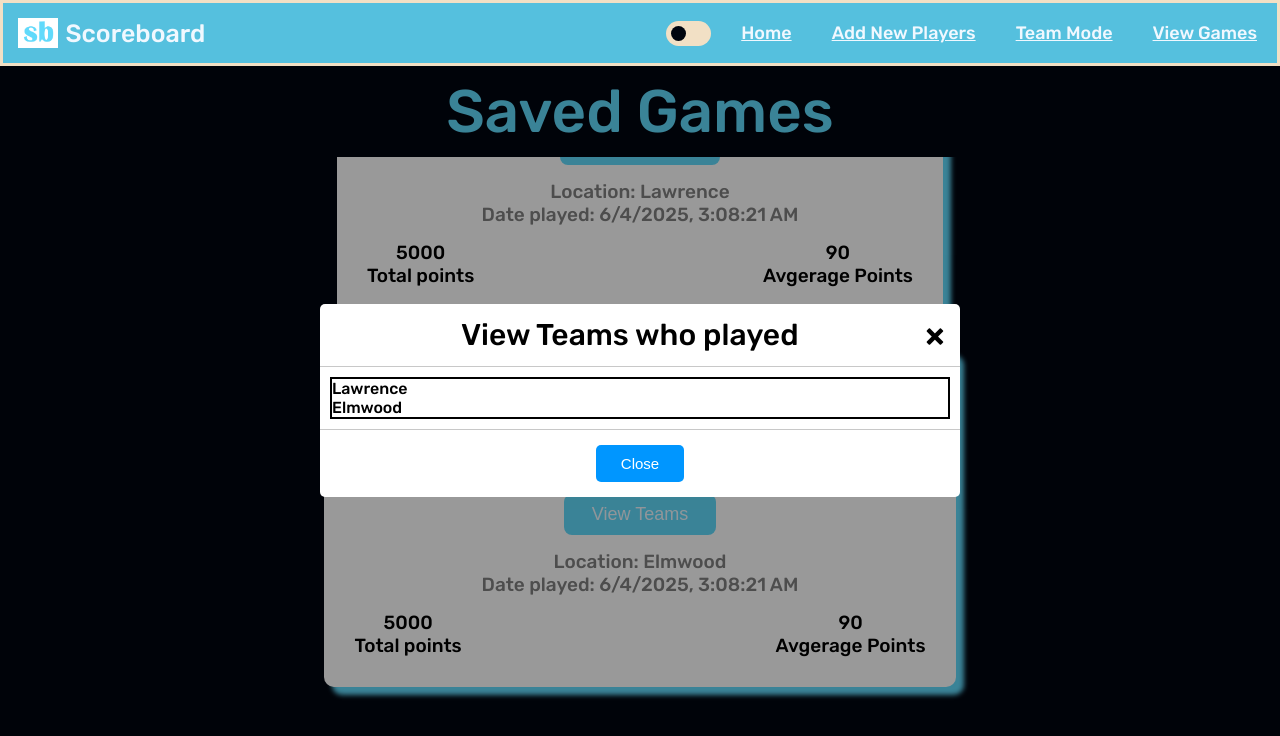
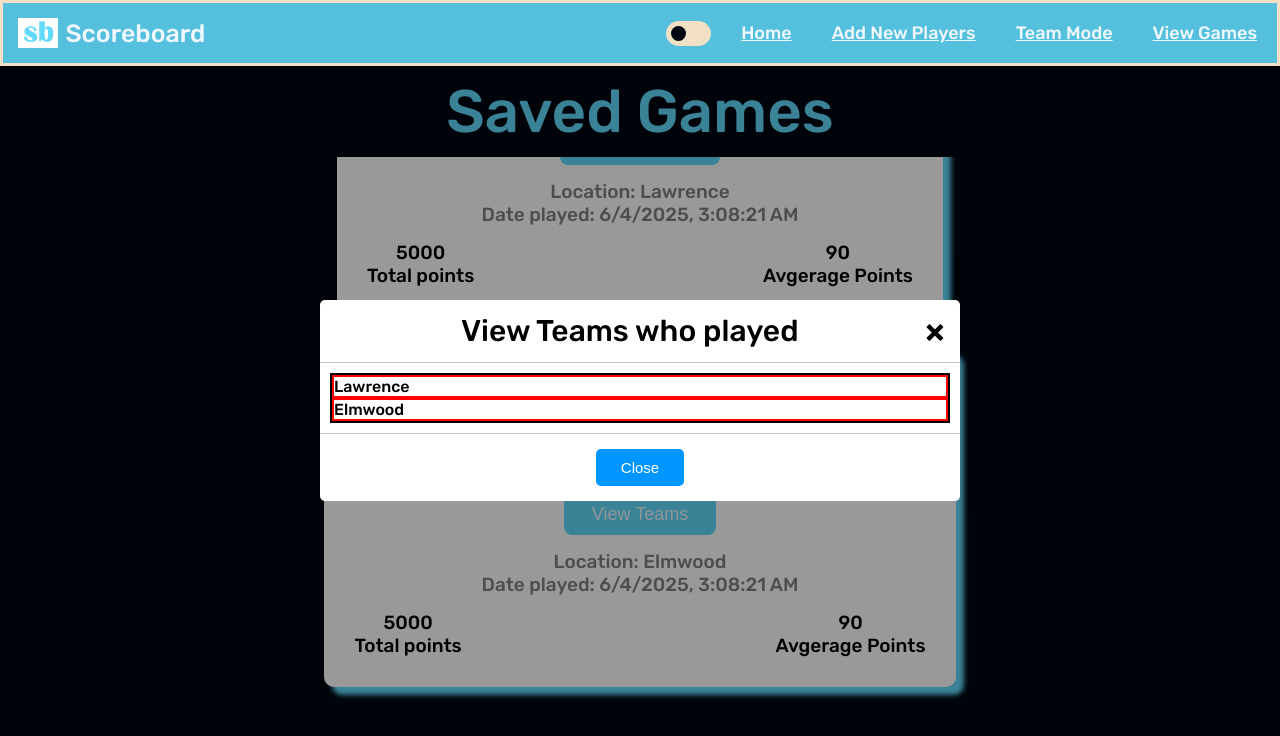
Before and after one commit to darienmiller88/DigitalScoreBoard, a Vue app in the folder client/: page /view-games in a window 1280 px wide. Both pictures are taken after a click on the button "View Teams". Shown: the top 736 px of the page. Built offline with nearby package versions, Linux system fonts and the light colour scheme; no server answers; a web font is replaced by a local one.

Commit message:
feat: adding styling to teams in ViewSavedGamesTeams.vue, continued

```diff
--- a/client/src/components/ViewSavedGameTeams/ViewSavedGameTeams.vue
+++ b/client/src/components/ViewSavedGameTeams/ViewSavedGameTeams.vue
@@ -8,7 +8,7 @@
 
 <template>
     <div class="teams">
-        <div v-for="team in props.teamsInSavedGame">
+        <div class="team" v-for="team in props.teamsInSavedGame">
             {{ team.team_name }}
         </div>
     </div>
@@ -17,5 +17,9 @@
 <style scoped lang="scss">
     .teams{
         border: 2px solid black;
+
+        .team{
+            border: 2px solid red;
+        }
     }
 </style>
```
